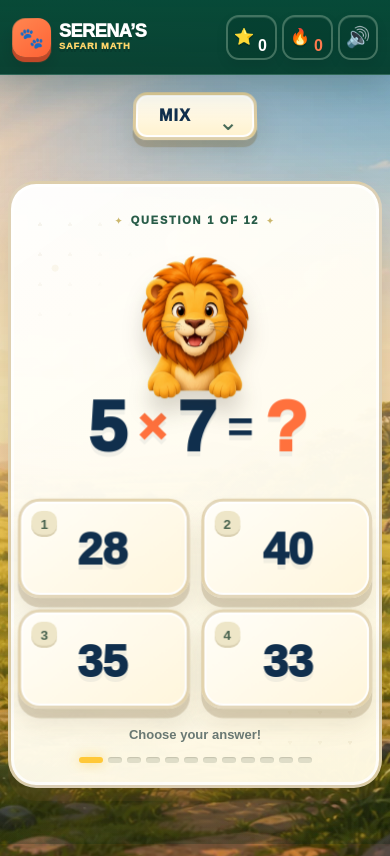
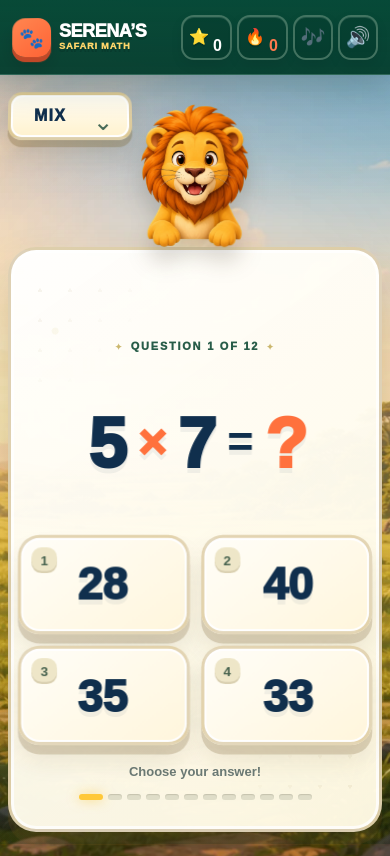
Before and after one commit to petergyang/safari-math-game, a Next.js app: page / in a window 390 px wide. Built offline with nearby package versions, Linux system fonts and the light colour scheme.

Commit message:
Polish safari guide placement and answer retries

```diff
--- a/app/globals.css
+++ b/app/globals.css
@@ -116,6 +116,7 @@ button, select, .question-world { -webkit-tap-highlight-color: transparent; }
 }
 .sound-button:hover { transform: translateY(-2px) rotate(3deg); background: rgba(14, 86, 63, .65); }
 .sound-button:active { transform: translateY(2px); }
+.music-button.active { border-color: rgba(255, 214, 107, .72); background: rgba(20, 109, 76, .72); box-shadow: inset 0 1px 0 rgba(255, 255, 255, .14), 0 0 18px rgba(255, 205, 72, .25); }
 
 .game-stage {
   position: relative;
@@ -133,12 +134,13 @@ button, select, .question-world { -webkit-tap-highlight-color: transparent; }
   position: absolute;
   z-index: 8;
   top: 28px;
-  left: 50%;
+  left: auto;
+  right: max(0px, calc((100% - 1040px) / 2));
   min-width: 142px;
   height: 58px;
   display: flex;
   align-items: center;
-  transform: translateX(-50%) perspective(240px) rotateX(4deg);
+  transform: perspective(240px) rotateX(4deg);
   border: 3px solid rgba(171, 137, 62, .4);
   border-radius: 17px;
   background: linear-gradient(180deg, #fffdf5, #fff2ce);
@@ -164,15 +166,15 @@ button, select, .question-world { -webkit-tap-highlight-color: transparent; }
   --tilt-y: 0deg;
   position: relative;
   width: min(1040px, 100%);
-  margin: 0 auto;
+  margin: 140px auto 0;
   perspective: 1300px;
 }
 
 .question-card {
   position: relative;
   z-index: 2;
-  min-height: 545px;
-  padding: 40px clamp(28px, 5vw, 72px) 27px;
+  min-height: 560px;
+  padding: 105px clamp(28px, 5vw, 72px) 27px;
   overflow: visible;
   border: 3px solid rgba(148, 109, 38, .31);
   border-radius: 37px;
@@ -202,23 +204,24 @@ button, select, .question-world { -webkit-tap-highlight-color: transparent; }
 
 .animal-guide {
   position: absolute;
-  z-index: 3;
-  left: clamp(-106px, -8vw, -74px);
-  bottom: 148px;
-  width: clamp(225px, 24vw, 320px);
+  z-index: 4;
+  top: auto;
+  left: 50%;
+  bottom: calc(100% - 18px);
+  width: clamp(205px, 18vw, 240px);
   height: auto;
-  max-height: 420px;
+  max-height: 250px;
   object-fit: contain;
   object-position: center bottom;
   pointer-events: none;
   filter: drop-shadow(0 15px 10px rgba(43, 34, 15, .18));
-  transform: translateZ(55px) rotate(-2deg);
+  transform: translateX(-50%) translateZ(55px) rotate(-1deg);
   animation: guideEnter .55s cubic-bezier(.2, .9, .28, 1.18), guideFloat 3.8s ease-in-out .55s infinite;
 }
-.guide-bubbles { width: clamp(245px, 27vw, 350px); }
-.guide-gigi { width: clamp(205px, 22vw, 285px); bottom: 144px; }
-.guide-ziggy { width: clamp(225px, 24vw, 310px); }
-.guide-mika { width: clamp(215px, 23vw, 300px); }
+.guide-bubbles { width: clamp(245px, 23vw, 295px); }
+.guide-gigi { width: clamp(215px, 20vw, 255px); }
+.guide-ziggy { width: clamp(230px, 21vw, 270px); }
+.guide-mika { width: clamp(225px, 21vw, 265px); }
 
 .question-count {
   position: relative;
@@ -235,12 +238,12 @@ button, select, .question-world { -webkit-tap-highlight-color: transparent; }
 .equation {
   position: relative;
   z-index: 2;
-  min-height: 230px;
+  min-height: 190px;
   display: flex;
   align-items: center;
   justify-content: center;
   gap: clamp(20px, 3.8vw, 50px);
-  padding-left: clamp(80px, 12vw, 145px);
+  padding-left: 0;
   transform: translateZ(28px);
   font-size: clamp(76px, 10.2vw, 142px);
   line-height: 1;
@@ -318,6 +321,7 @@ button, select, .question-world { -webkit-tap-highlight-color: transparent; }
 .answer-grid button.wrong { border-color: #e46949; background: linear-gradient(145deg, #fff9f4, #ffe0d4); box-shadow: inset 0 0 0 2px white, 0 9px 0 #bd5037; animation: wrongShake .4s ease; }
 .answer-grid button.wrong .answer-mark { background: #e46949; }
 .answer-grid button:disabled { cursor: default; }
+.answer-grid button.wrong:disabled { opacity: .72; }
 
 .feedback {
   position: relative;
@@ -371,7 +375,7 @@ button, select, .question-world { -webkit-tap-highlight-color: transparent; }
 .is-celebrating .safari-background { filter: saturate(1.12) brightness(1.04); }
 
 @keyframes backgroundBreathe { from { transform: scale(1.025); } to { transform: scale(1.055); } }
-@keyframes guideEnter { from { opacity: 0; transform: translateZ(55px) translateX(-35px) rotate(-8deg) scale(.82); } to { opacity: 1; transform: translateZ(55px) translateX(0) rotate(-2deg) scale(1); } }
+@keyframes guideEnter { from { opacity: 0; transform: translateX(-50%) translateZ(55px) translateY(28px) rotate(-7deg) scale(.82); } to { opacity: 1; transform: translateX(-50%) translateZ(55px) translateY(0) rotate(-1deg) scale(1); } }
 @keyframes guideFloat { 0%, 100% { translate: 0 0; rotate: -1deg; } 50% { translate: 0 -8px; rotate: 1deg; } }
 @keyframes correctPop { 0% { transform: scale(.88); } 55% { transform: translateY(-7px) scale(1.08); } 100% { transform: scale(1); } }
 @keyframes wrongShake { 0%, 100% { transform: translateX(0); } 28% { transform: translateX(-9px) rotate(-1deg); } 62% { transform: translateX(9px) rotate(1deg); } }
@@ -381,10 +385,11 @@ button, select, .question-world { -webkit-tap-highlight-color: transparent; }
 @media (max-width: 980px) {
   .brand em { display: block; margin-top: 2px; }
   .game-stage { width: min(900px, calc(100% - 24px)); padding-top: 76px; }
-  .question-world { width: calc(100% - 36px); }
-  .question-card { min-height: 520px; padding-left: 35px; padding-right: 35px; }
-  .animal-guide { left: -60px; bottom: 146px; width: 245px; }
-  .equation { padding-left: 125px; gap: 30px; font-size: clamp(75px, 13vw, 122px); }
+  .trail-picker { right: 18px; }
+  .question-world { width: calc(100% - 36px); margin-top: 135px; }
+  .question-card { min-height: 540px; padding: 98px 35px 27px; }
+  .animal-guide { top: auto; left: 50%; bottom: calc(100% - 18px); width: 220px; max-height: 235px; }
+  .equation { min-height: 185px; padding-left: 0; gap: 30px; font-size: clamp(75px, 13vw, 122px); }
   .answer-grid { margin: 0 -22px; }
 }
 
@@ -401,16 +406,16 @@ button, select, .question-world { -webkit-tap-highlight-color: transparent; }
   .hud-pill small { display: none; }
   .sound-button { width: 45px; height: 45px; border-radius: 13px; font-size: 20px; }
   .game-stage { min-height: calc(100svh - 75px); width: calc(100% - 16px); padding: 74px 0 24px; }
-  .trail-picker { top: 17px; height: 48px; min-width: 124px; border-radius: 14px; }
+  .trail-picker { top: 17px; right: auto; left: 0; height: 48px; min-width: 124px; border-radius: 14px; }
   .trail-picker select { padding-left: 23px; }
   .trail-picker > span:last-child { top: 9px; right: 16px; }
-  .question-world { width: 100%; }
-  .question-card { min-height: 610px; padding: 28px 13px 22px; border-radius: 28px; }
+  .question-world { width: 100%; margin-top: 98px; }
+  .question-card { min-height: 590px; padding: 88px 13px 22px; border-radius: 28px; }
   .question-count { font-size: 11px; }
   .question-count::before, .question-count::after { margin: 0 7px; }
-  .animal-guide { left: 50%; bottom: auto; top: 61px; width: 155px; height: 160px; transform: translateX(-50%) translateZ(55px); animation-name: guideFloat; }
-  .guide-gigi { width: 138px; }
-  .equation { min-height: 270px; padding: 130px 0 0; gap: 16px; font-size: clamp(64px, 22vw, 96px); }
+  .animal-guide { top: auto; left: 50%; bottom: calc(100% - 18px); width: 155px; height: auto; max-height: 165px; transform: translateX(-50%) translateZ(55px); }
+  .guide-gigi { width: 142px; }
+  .equation { min-height: 180px; padding: 0; gap: 16px; font-size: clamp(64px, 22vw, 96px); }
   .answer-grid { grid-template-columns: repeat(2, 1fr); gap: 11px; margin: 0; transform: translateZ(45px); }
   .answer-grid button { min-height: 102px; border-radius: 21px; }
   .answer-grid button strong { font-size: 43px; }
--- a/app/page.tsx
+++ b/app/page.tsx
@@ -9,6 +9,7 @@ type Guide = { name: string; image: string; cheer: string };
 const ROUND_LENGTH = 12;
 const MIN_FACTOR = 2;
 const MAX_FACTOR = 12;
+const INITIAL_QUESTION: Question = { a: 2, b: 2, answer: 4, choices: [4, 6, 8, 10] };
 
 const guides: Guide[] = [
   { name: "Leo", image: "/assets/safari/guide-lion.webp", cheer: "Roar-some!" },
@@ -193,22 +194,28 @@ function SafariWebGL({ celebrate }: { celebrate: boolean }) {
 
 export default function Home() {
   const [table, setTable] = useState<number | null>(null);
-  const [question, setQuestion] = useState<Question>(() => makeQuestion(null));
+  const [question, setQuestion] = useState<Question>(INITIAL_QUESTION);
   const [round, setRound] = useState(0);
   const [score, setScore] = useState(0);
   const [streak, setStreak] = useState(0);
   const [totalStars, setTotalStars] = useState(0);
   const [selected, setSelected] = useState<number | null>(null);
+  const [wrongChoices, setWrongChoices] = useState<number[]>([]);
   const [feedback, setFeedback] = useState("Choose your answer!");
   const [celebrate, setCelebrate] = useState(false);
   const [finished, setFinished] = useState(false);
   const [soundOn, setSoundOn] = useState(true);
+  const [musicOn, setMusicOn] = useState(false);
   const [missed, setMissed] = useState<{ a: number; b: number }[]>([]);
   const [tilt, setTilt] = useState({ x: 0, y: 0 });
   const advanceTimer = useRef<ReturnType<typeof setTimeout> | null>(null);
+  const musicRef = useRef<HTMLAudioElement>(null);
 
   useEffect(() => {
-    const frame = requestAnimationFrame(() => setTotalStars(loadNumber("serena-stars")));
+    const frame = requestAnimationFrame(() => {
+      setTotalStars(loadNumber("serena-stars"));
+      setQuestion(makeQuestion(null));
+    });
     return () => cancelAnimationFrame(frame);
   }, []);
   useEffect(() => () => { if (advanceTimer.current) clearTimeout(advanceTimer.current); }, []);
@@ -248,28 +255,33 @@ export default function Home() {
   }, [missed]);
 
   const answerQuestion = useCallback((choice: number) => {
-    if (selected !== null || finished) return;
+    if (selected !== null || finished || wrongChoices.includes(choice)) return;
     const correct = choice === question.answer;
+    playTone(correct);
+    if (!correct) {
+      setWrongChoices((choices) => [...choices, choice]);
+      setStreak(0);
+      setFeedback("Not quite — try another answer!");
+      if (wrongChoices.length === 0) {
+        setMissed((items) => [...items, { a: question.a, b: question.b }]);
+      }
+      return;
+    }
+
     setSelected(choice);
-    playTone(correct);
-    if (correct) {
     const nextStars = totalStars + 1;
-      setScore((value) => value + 1);
+    if (wrongChoices.length === 0) setScore((value) => value + 1);
     setStreak((value) => value + 1);
     setTotalStars(nextStars);
     setCelebrate(true);
     setFeedback(`${guide.cheer} ${question.a} × ${question.b} = ${question.answer}`);
     window.localStorage.setItem("serena-stars", String(nextStars));
-    } else {
-      setStreak(0);
-      setFeedback(`${question.a} × ${question.b} = ${question.answer}. You’ve got the next one!`);
-      setMissed((items) => [...items, { a: question.a, b: question.b }]);
-    }
 
     const nextRound = round + 1;
     advanceTimer.current = setTimeout(() => {
       setCelebrate(false);
       setSelected(null);
+      setWrongChoices([]);
       if (nextRound >= ROUND_LENGTH) {
         setRound(nextRound);
         setFinished(true);
@@ -278,8 +290,25 @@ export default function Home() {
         nextQuestion(table, question);
         setFeedback("Choose your answer!");
       }
-    }, correct ? 1000 : 1550);
-  }, [finished, guide.cheer, nextQuestion, playTone, question, round, selected, table, totalStars]);
+    }, 1000);
+  }, [finished, guide.cheer, nextQuestion, playTone, question, round, selected, table, totalStars, wrongChoices]);
+
+  const toggleMusic = useCallback(async () => {
+    const music = musicRef.current;
+    if (!music) return;
+    if (musicOn) {
+      music.pause();
+      setMusicOn(false);
+      return;
+    }
+    music.volume = 0.24;
+    try {
+      await music.play();
+      setMusicOn(true);
+    } catch {
+      setFeedback("Tap the music button again to start the safari soundtrack.");
+    }
+  }, [musicOn]);
 
   useEffect(() => {
     const onKeyDown = (event: KeyboardEvent) => {
@@ -298,6 +327,7 @@ export default function Home() {
     setScore(0);
     setStreak(0);
     setSelected(null);
+    setWrongChoices([]);
     setFinished(false);
     setCelebrate(false);
     setMissed([]);
@@ -329,6 +359,7 @@ export default function Home() {
         <div className="game-stats">
           <div className="hud-pill"><span aria-hidden="true">⭐</span><strong>{totalStars}</strong><small>STARS</small></div>
           <div className="hud-pill streak"><span aria-hidden="true">🔥</span><strong>{streak}</strong><small>STREAK</small></div>
+          <button className={`sound-button music-button ${musicOn ? "active" : ""}`} type="button" onClick={toggleMusic} aria-label={musicOn ? "Pause safari music" : "Play safari music"}>{musicOn ? "🎵" : "🎶"}</button>
           <button className="sound-button" type="button" onClick={() => setSoundOn((value) => !value)} aria-label={soundOn ? "Turn sound off" : "Turn sound on"}>{soundOn ? "🔊" : "🔇"}</button>
         </div>
       </header>
@@ -358,14 +389,14 @@ export default function Home() {
               </div>
               <div className="answer-grid" role="group" aria-label="Answer choices">
                 {question.choices.map((choice, index) => {
-                  const isCorrect = selected !== null && choice === question.answer;
-                  const isWrong = selected === choice && choice !== question.answer;
+                  const isCorrect = selected === choice && choice === question.answer;
+                  const isWrong = wrongChoices.includes(choice);
                   return (
                     <button
                       type="button"
                       key={`${question.a}-${question.b}-${choice}`}
                       onClick={() => answerQuestion(choice)}
-                      disabled={selected !== null}
+                      disabled={selected !== null || isWrong}
                       className={`${isCorrect ? "correct" : ""} ${isWrong ? "wrong" : ""}`}
                       aria-label={`Answer ${choice}`}
                     >
@@ -389,12 +420,13 @@ export default function Home() {
             </div>
             <span>EXPEDITION COMPLETE</span>
             <h1>{score >= 10 ? "Safari superstar!" : score >= 7 ? "Wild work!" : "Great exploring!"}</h1>
-            <p>You answered <strong>{score} of {ROUND_LENGTH}</strong> correctly.</p>
+            <p>You solved every question, with <strong>{score} of {ROUND_LENGTH}</strong> right on the first try.</p>
             <button type="button" onClick={() => startRound(table)}>PLAY AGAIN</button>
             {table !== null && <button type="button" className="mix-again" onClick={() => startRound(null)}>TRY SAFARI MIX</button>}
           </section>
         )}
       </section>
+      <audio ref={musicRef} src="/audio/jungle-marimba-loop.ogg" loop preload="metadata" />
     </main>
   );
 }
```
Also changed, not shown: 2 other files (tests, documents, lock files or other folders). Lines whose indentation alone changed are shown as unchanged.
